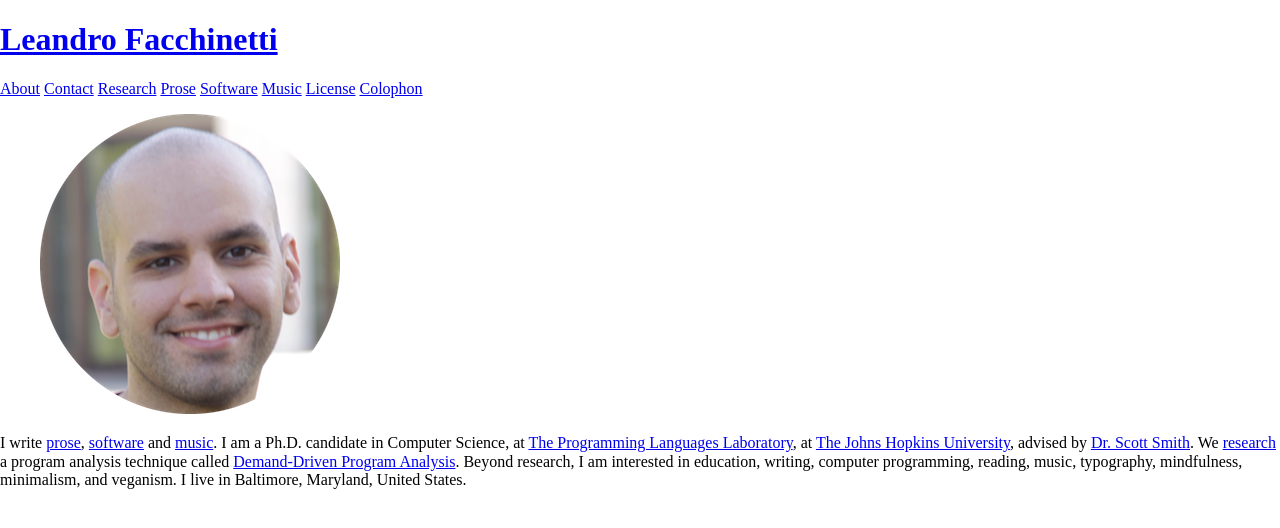
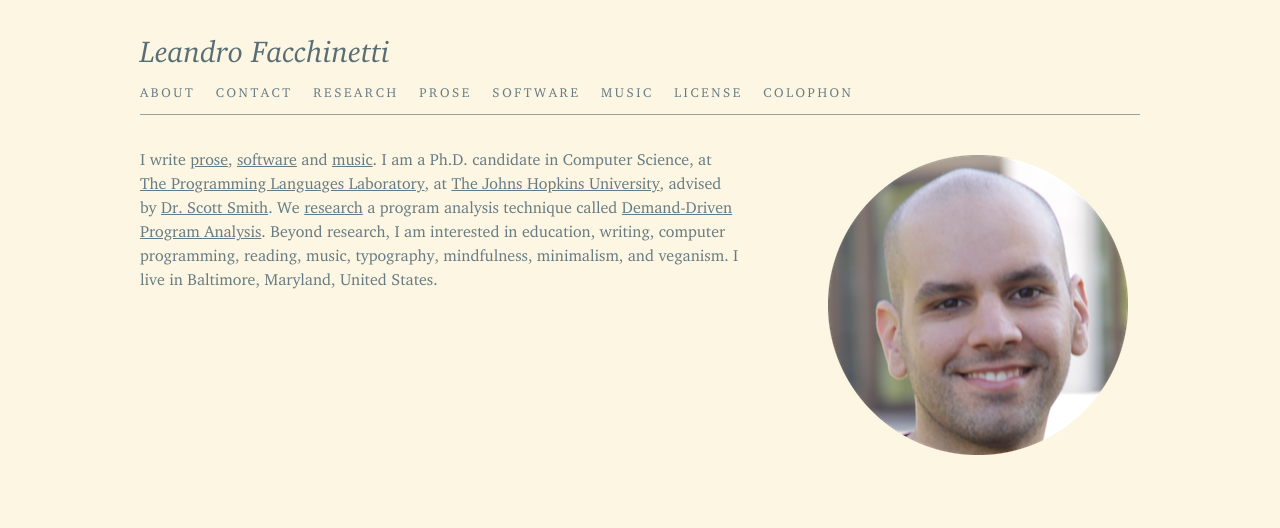
Before and after one commit to leafac/leafac.com, a Jekyll site: the page built from index.md, in a window 1280 px wide. Shown: the top 528 px of the page. Built offline with Jekyll 4.4.1, drawn with Linux system fonts in a browser that asks for light colours.

Commit message:
Syntax pass on CSS

```diff
--- a/stylesheets/main.scss
+++ b/stylesheets/main.scss
@@ -20,7 +20,7 @@
 // |         |           1000              |         |
 // | padding | main | gutter | margin-note | padding |
 // |   12    | 600  |   75   |     325     |   12    |
-//                  |   margin-note/pull   |
+//                  |   margin-note--pull  |
 //                  |         400          |
 
 // |     smaller-screens      |
@@ -34,8 +34,9 @@ $grid--main:              rem(600px);
 $grid--gutter:            rem(75px);
 $grid--margin-note:       rem(325px);
 $grid--margin-note--pull: rem(400px);
-@mixin bigger-screens  { @media (min-width: rem(1024px)) { @content; } }
-@mixin smaller-screens { @media (max-width: rem(1023px)) { @content; } }
+$grid--breakpoint:        rem(1024px);
+@mixin bigger-screens  { @media (min-width: $grid--breakpoint          ) { @content; } }
+@mixin smaller-screens { @media (max-width: $grid--breakpoint - 0.01rem) { @content; } }
 
 // ---------------------------------------------------------------------------------------------------
 // SPACES
@@ -129,366 +130,364 @@ $animation--duration: 0.3s;
   margin: $space--small $space--none;
 }
 
-// /****************************************************************************************************/
-// /* FONTS */
+// ---------------------------------------------------------------------------------------------------
+// FONTS
 
-// @font-face {
-//   font-family: "Charter";
-//   font-style: normal;
-//   font-weight: 400;
-//   font-stretch: normal;
-//   src: url("/fonts/charter_regular-webfont.woff") format("woff");
-// }
+@font-face {
+  font-family: "Charter";
+  font-style: normal;
+  font-weight: 400;
+  font-stretch: normal;
+  src: url("/fonts/charter_regular-webfont.woff") format("woff");
+}
 
-// @font-face {
-//   font-family: "Charter";
-//   font-style: italic;
-//   font-weight: 400;
-//   font-stretch: normal;
-//   src: url("/fonts/charter_italic-webfont.woff") format("woff");
-// }
+@font-face {
+  font-family: "Charter";
+  font-style: italic;
+  font-weight: 400;
+  font-stretch: normal;
+  src: url("/fonts/charter_italic-webfont.woff") format("woff");
+}
 
-// @font-face {
-//   font-family: "Charter";
-//   font-style: normal;
-//   font-weight: 700;
-//   font-stretch: normal;
-//   src: url("/fonts/charter_bold-webfont.woff") format("woff");
-// }
+@font-face {
+  font-family: "Charter";
+  font-style: normal;
+  font-weight: 700;
+  font-stretch: normal;
+  src: url("/fonts/charter_bold-webfont.woff") format("woff");
+}
 
-// @font-face {
-//   font-family: "Charter";
-//   font-style: italic;
-//   font-weight: 700;
-//   font-stretch: normal;
-//   src: url("/fonts/charter_bold_italic-webfont.woff") format("woff");
-// }
+@font-face {
+  font-family: "Charter";
+  font-style: italic;
+  font-weight: 700;
+  font-stretch: normal;
+  src: url("/fonts/charter_bold_italic-webfont.woff") format("woff");
+}
 
-// @font-face {
-//   font-family: "Fira Mono";
-//   font-style: normal;
-//   font-weight: 400;
-//   font-stretch: normal;
-//   src: url("/fonts/FiraMono-Regular.woff") format("woff");
-// }
+@font-face {
+  font-family: "Fira Mono";
+  font-style: normal;
+  font-weight: 400;
+  font-stretch: normal;
+  src: url("/fonts/FiraMono-Regular.woff") format("woff");
+}
 
-// @font-face {
-//   font-family: "Fira Mono";
-//   font-style: normal;
-//   font-weight: 500;
-//   font-stretch: normal;
-//   src: url("/fonts/FiraMono-Medium.woff") format("woff");
-// }
+@font-face {
+  font-family: "Fira Mono";
+  font-style: normal;
+  font-weight: 500;
+  font-stretch: normal;
+  src: url("/fonts/FiraMono-Medium.woff") format("woff");
+}
 
-// /****************************************************************************************************/
-// /* GRID */
+// ---------------------------------------------------------------------------------------------------
+// GRID
 
-// *, *::before, *::after {
-//   outline: none;
-// }
+*, *::before, *::after {
+  outline: none;
+}
 
-// body {
-//   margin: ◊|space/large| auto;
-//   padding: ◊|space/none| ◊|grid/padding|;
-//   max-width: ◊|grid/main|;
-// }
+body {
+  margin: $space--large auto;
+  padding: $space--none $grid--padding;
+  max-width: $grid--main;
+}
 
-// @media ◊grid/bigger-screens {
-//   body {
-//     max-width: ◊|grid/body|;
-//   }
+@include bigger-screens {
+  body {
+    max-width: $grid--body;
+  }
 
-//   main {
-//     width: ◊|grid/main|;
-//   }
+  main {
+    width: $grid--main;
+  }
 
-//   aside {
-//     width: ◊|grid/margin-note|;
-//     float: right;
-//     clear: right;
-//     margin-right: -◊|grid/margin-note/pull|;
-//   }
-// }
+  aside {
+    width: $grid--margin-note;
+    float: right;
+    clear: right;
+    margin-right: -$grid--margin-note--pull;
+  }
+}
 
-// .full-width {
-//   ◊insertion
-//   clear: both;
-// }
+.full-width {
+  @include insertion;
+  clear: both;
+}
 
-// @media ◊grid/bigger-screens {
-//   .full-width {
-//     width: ◊|grid/body|;
-//   }
-// }
+@include bigger-screens {
+  .full-width {
+    width: $grid--body;
+  }
+}
 
-// /****************************************************************************************************/
-// /* HEADERS */
+// ---------------------------------------------------------------------------------------------------
+// HEADERS
 
-// body > header {
-//   border-bottom: ◊|border-width/thin| solid ◊|palette--secondary-content|;
-//   margin-bottom: ◊|space/extra-large|;
-// }
+body > header {
+  border-bottom: $border-width--thin solid $palette--secondary-content;
+  margin-bottom: $space--extra-large;
+}
 
-// body > header nav {
-//   margin-bottom: ◊|space/small|;
-// }
+body > header nav {
+  margin-bottom: $space--small;
+}
 
-// body > header nav a {
-//   ◊inline-block-enumeration
-//   font-size: ◊|font-size/small|;
-//   text-transform: uppercase;
-//   letter-spacing: ◊|letter-spacing|;
-//   text-decoration: none;
-// }
+body > header nav a {
+  @include inline-block-enumeration;
+  font-size: $font-size--small;
+  text-transform: uppercase;
+  letter-spacing: $letter-spacing;
+  text-decoration: none;
+}
 
-// body > header nav a.active {
-//   border-bottom-left-radius: ◊|border-radius/none|;
-//   border-bottom-right-radius: ◊|border-radius/none|;
-//   border-bottom: ◊|border-width/thin| solid ◊|palette--secondary-content|;
-//   margin-bottom: -◊|border-width/thin|;
-// }
+body > header nav a.active {
+  border-bottom-left-radius: $border-radius--none;
+  border-bottom-right-radius: $border-radius--none;
+  border-bottom: $border-width--thin solid $palette--secondary-content;
+  margin-bottom: -$border-width--thin;
+}
 
-// main > header {
-//   margin-bottom: ◊|space/medium|;
-// }
+main > header {
+  margin-bottom: $space--medium;
+}
 
-// time {
-//   font-weight: 400;
-//   font-size: ◊|font-size/small|;
-//   color: ◊|palette--secondary-content|;
-// }
+time {
+  font-weight: 400;
+  font-size: $font-size--small;
+  color: $palette--secondary-content;
+}
 
-// /****************************************************************************************************/
-// /* HEADINGS */
+// ---------------------------------------------------------------------------------------------------
+// HEADINGS
 
-// h1, h2, h3, h4  {
-//   color: ◊|palette--emphasized-content|;
-//   margin-top: ◊|space/extra-large|;
-//   margin-bottom: ◊|space/small|;
-//   line-height: ◊|line-height/small|;
-// }
+h1, h2, h3, h4  {
+  color: $palette--emphasized-content;
+  margin-top: $space--extra-large;
+  margin-bottom: $space--small;
+  line-height: $line-height--small;
+}
 
-// h1 a, h2 a, h3 a, h4 a {
-//   text-decoration: none;
-//   color: ◊|palette--emphasized-content|;
-// }
+h1 a, h2 a, h3 a, h4 a {
+  text-decoration: none;
+  color: $palette--emphasized-content;
+}
 
-// h1 {
-//   font-size: ◊|font-size/extra-extra-large|;
-//   font-style: italic;
-//   font-weight: 400;
-// }
+h1 {
+  font-size: $font-size--extra-extra-large;
+  font-style: italic;
+  font-weight: 400;
+}
 
-// h2 {
-//   font-size: ◊|font-size/extra-large|;
-//   font-style: italic;
-//   font-weight: 400;
-//   margin-bottom: ◊|space/extra-small|;
-// }
+h2 {
+  font-size: $font-size--extra-large;
+  font-style: italic;
+  font-weight: 400;
+  margin-bottom: $space--extra-small;
+}
 
-// h3 {
-//   font-size: ◊|font-size/large|;
-//   font-style: italic;
-//   font-weight: 400;
-// }
+h3 {
+  font-size: $font-size--large;
+  font-style: italic;
+  font-weight: 400;
+}
 
-// h4 {
-//   font-size: ◊|font-size/medium|;
-//   font-weight: 700;
-// }
+h4 {
+  font-size: $font-size--medium;
+  font-weight: 700;
+}
 
-// h3 .mark, h4 .mark {
-//   transition: opacity ◊|animation/duration|;
-//   opacity: 0;
-//   margin-left: ◊|space/small|;
-//   color: ◊|palette--secondary-content|;
-// }
+h3 .mark, h4 .mark {
+  transition: opacity $animation--duration;
+  opacity: 0;
+  margin-left: $space--small;
+  color: $palette--secondary-content;
+}
 
-// h3:hover .mark, h4:hover .mark {
-//   opacity: 1;
-// }
+h3:hover .mark, h4:hover .mark {
+  opacity: 1;
+}
 
-// h3 .mark a, h4 .mark a {
-//   color: ◊|palette--secondary-content|;
-// }
+h3 .mark a, h4 .mark a {
+  color: $palette--secondary-content;
+}
 
-// hr {
-//   border: none;
-//   margin: ◊|space/none|;
-//   height: ◊|space/large|;
-// }
+hr {
+  border: none;
+  margin: $space--none;
+  height: $space--large;
+}
 
-// /****************************************************************************************************/
-// /* BODY */
+// ---------------------------------------------------------------------------------------------------
+// BODY
 
-// body {
-//   ◊prefix['font-synthesis]{none}
-//   ◊prefix['font-kerning]{normal}
-//   ◊prefix['text-rendering]{optimizeLegibility}
-//   font-family: ◊|font-family/main|;
-//   font-size: ◊|font-size/medium|;
-//   background-color: ◊|palette--background|;
-//   color: ◊|palette--primary-content|;
-//   line-height: ◊|line-height/medium|;
-// }
+body {
+  font-synthesis: none;
+  font-kerning: normal;
+  text-rendering: optimizeLegibility;
+  font-family: $font-family--main;
+  font-size: $font-size--medium;
+  background-color: $palette--background;
+  color: $palette--primary-content;
+  line-height: $line-height--medium;
+}
 
-// p {
-//   margin: ◊|space/none|;
-// }
+p {
+  margin: $space--none;
+}
 
-// p + p {
-//   text-indent: ◊|text-indent|;
-// }
+p + p {
+  text-indent: $text-indent;
+}
 
-// @media ◊grid/bigger-screens {
-//   p                                 + aside + p,
-//   p                         + aside + aside + p,
-//   p                 + aside + aside + aside + p,
-//   p         + aside + aside + aside + aside + p,
-//   p + aside + aside + aside + aside + aside + p {
-//     text-indent: ◊|text-indent|;
-//   }
-// }
+@include bigger-screens {
+  p                                 + aside + p,
+  p                         + aside + aside + p,
+  p                 + aside + aside + aside + p,
+  p         + aside + aside + aside + aside + p,
+  p + aside + aside + aside + aside + aside + p {
+    text-indent: $text-indent;
+  }
+}
 
-// /****************************************************************************************************/
-// /* MARGIN NOTES */
+// ---------------------------------------------------------------------------------------------------
+// MARGIN NOTES
 
-// @media ◊grid/smaller-screens {
-//   aside {
-//     ◊insertion
-//     border-left: ◊|border-width/thick| solid ◊|palette--secondary-content|;
-//     border-radius: ◊|border-radius|;
-//     padding: ◊|text-indent|;
-//     padding-left: calc(◊|text-indent| - ◊|border-width/thick|);
-//     background-color: ◊|palette--background-highlight|;
-//     color: ◊|palette--emphasized-content|;
-//   }
-// }
+@include smaller-screens {
+  aside {
+    @include insertion;
+    border-left: $border-width--thick solid $palette--secondary-content;
+    border-radius: $border-radius;
+    padding: $text-indent;
+    padding-left: calc($text-indent - $border-width--thick);
+    background-color: $palette--background-highlight;
+    color: $palette--emphasized-content;
+  }
+}
 
-// @media ◊grid/bigger-screens {
-//   aside {
-//     font-size: ◊|font-size/small|;
-//     margin-bottom: ◊|space/large|;
-//   }
-// }
+@include bigger-screens {
+  aside {
+    font-size: $font-size--small;
+    margin-bottom: $space--large;
+  }
+}
 
-// /****************************************************************************************************/
-// /* FIGURES */
+// ---------------------------------------------------------------------------------------------------
+// FIGURES
 
-// figure {
-//   ◊insertion
-//   text-align: center;
-// }
+figure {
+  @include insertion;
+  text-align: center;
+}
 
-// figcaption {
-//   font-style: italic;
-// }
+figcaption {
+  font-style: italic;
+}
 
-// img, svg {
-//   max-width: 100%;
-//   height: auto;
-// }
+img, svg {
+  max-width: 100%;
+  height: auto;
+}
 
-// /****************************************************************************************************/
-// /* CODE */
+// ---------------------------------------------------------------------------------------------------
+// CODE
 
-// pre, code, var, samp, kbd {
-//   font-family: ◊|font-family/monospace|;
-// }
+pre, code, var, samp, kbd {
+  font-family: $font-family--monospace;
+}
 
-// .code-block {
-//   ◊insertion
-//   font-size: ◊|font-size/extra-small|;
-// }
+.code-block {
+  @include insertion;
+  font-size: $font-size--extra-small;
+}
 
-// pre {
-//   background-color: ◊|palette--background|;
-//   overflow: auto;
-//   padding: ◊|text-indent|;
-//   padding-left: calc(◊|text-indent| - ◊|border-width/thin|);
-//   border: ◊|border-width/thin| solid ◊|palette--secondary-content|;
-//   border-radius: ◊|border-radius|;
-//   margin: ◊|space/none|;
-// }
+pre {
+  background-color: $palette--background;
+  overflow: auto;
+  padding: $text-indent;
+  padding-left: calc($text-indent - $border-width--thin);
+  border: $border-width--thin solid $palette--secondary-content;
+  border-radius: $border-radius;
+  margin: $space--none;
+}
 
-// ◊(file->string "stylesheets/solarized-light.css.p")
+// ---------------------------------------------------------------------------------------------------
+// LISTS
 
-// /****************************************************************************************************/
-// /* LISTS */
+ul, ol {
+  @include insertion;
+  padding-left: $text-indent;
+}
 
-// ul, ol {
-//   ◊insertion
-//   padding-left: ◊|text-indent|;
-// }
+// ---------------------------------------------------------------------------------------------------
+// TABLES
 
-// /****************************************************************************************************/
-// /* TABLES */
+table {
+  @include insertion;
+}
 
-// table {
-//   ◊insertion
-// }
+tbody + tbody::before {
+  content: "";
+  display: block;
+  height: $space--small;
+}
 
-// tbody + tbody::before {
-//   content: "";
-//   display: block;
-//   height: ◊|space/small|;
-// }
+th, td {
+  padding: $space--none;
+  padding-right: $space--medium;
+}
 
-// th, td {
-//   padding: ◊|space/none|;
-//   padding-right: ◊|space/medium|;
-// }
+th:last-child, td:last-child {
+  padding-right: $space--none;
+}
 
-// th:last-child, td:last-child {
-//   padding-right: ◊|space/none|;
-// }
+th {
+  font-weight: 700;
+  text-align: left;
+}
 
-// th {
-//   font-weight: 700;
-//   text-align: left;
-// }
+// ---------------------------------------------------------------------------------------------------
+// REFERENCES
 
-// /****************************************************************************************************/
-// /* REFERENCES */
+a {
+  transition: background-color $animation--duration;
+  border-radius: $border-radius;
+  color: $palette--primary-content;
+}
 
-// a {
-//   transition: background-color ◊|animation/duration|;
-//   border-radius: ◊|border-radius|;
-//   color: ◊|palette--primary-content|;
-// }
+a:hover {
+  background-color: $palette--background-highlight;
+  color: $palette--emphasized-content;
+}
 
-// a:hover {
-//   background-color: ◊|palette--background-highlight|;
-//   color: ◊|palette--emphasized-content|;
-// }
+@include smaller-screens {
+  aside a {
+    color: $palette--emphasized-content;
+  }
 
-// @media ◊grid/smaller-screens {
-//   aside a {
-//     color: ◊|palette--emphasized-content|;
-//   }
+  aside a:hover {
+    background-color: $palette--background;
+    color: $palette--primary-content;
+  }
+}
 
-//   aside a:hover {
-//     background-color: ◊|palette--background|;
-//     color: ◊|palette--primary-content|;
-//   }
-// }
+// ---------------------------------------------------------------------------------------------------
+// INLINE
 
-// /****************************************************************************************************/
-// /* INLINE */
+small, small a {
+  font-size: $font-size--small;
+  color: $palette--secondary-content;
+}
 
-// small, small a {
-//   font-size: ◊|font-size/small|;
-//   color: ◊|palette--secondary-content|;
-// }
+.fraction--slash {
+  margin: $space--none -$space--extra-extra-small;
+}
 
-// .fraction--slash {
-//   margin: ◊|space/none| -◊|space/extra-extra-small|;
-// }
+.placeholder {
+  color: $palette--blue;
+}
 
-// .placeholder {
-//   color: ◊|palette--blue|;
-// }
-
-// .menu-option {
-//   font-weight: 700;
-// }
+.menu-option {
+  font-weight: 700;
+}
```
